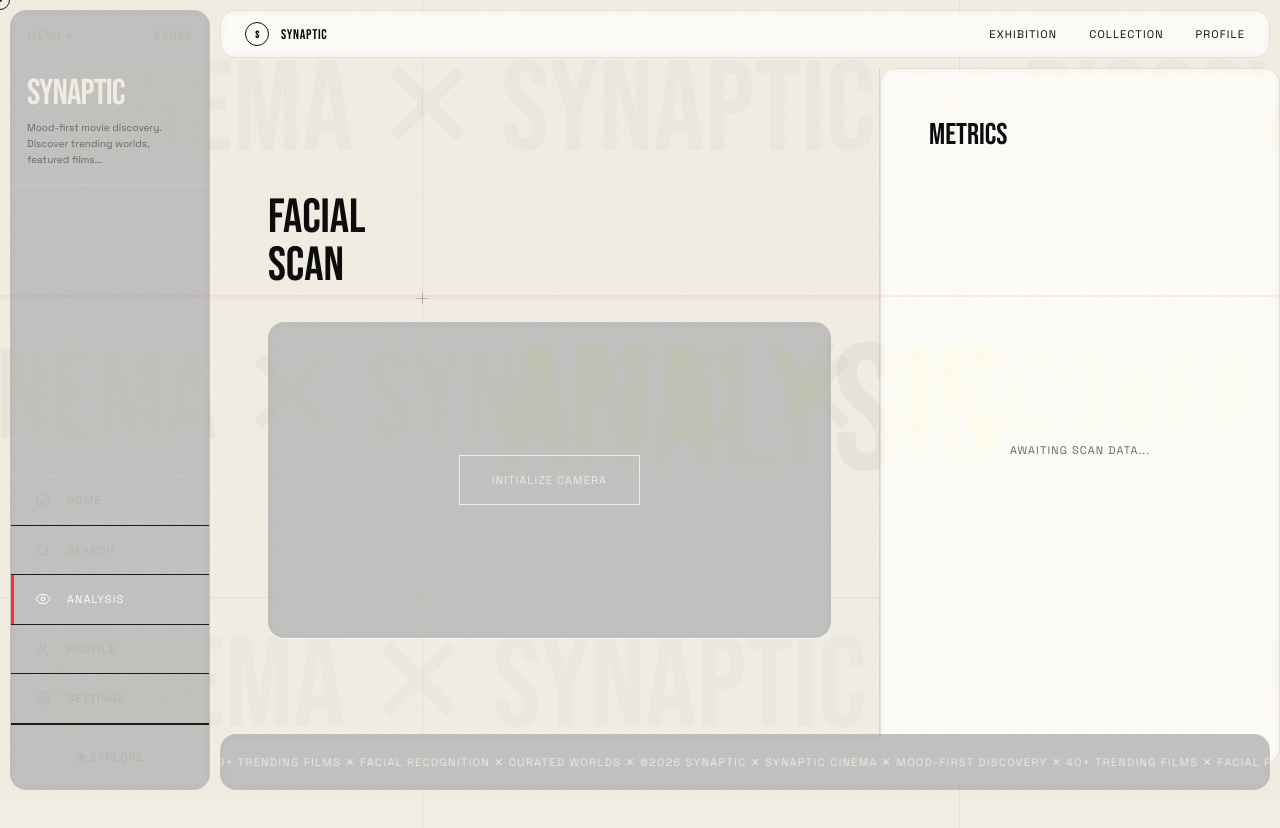
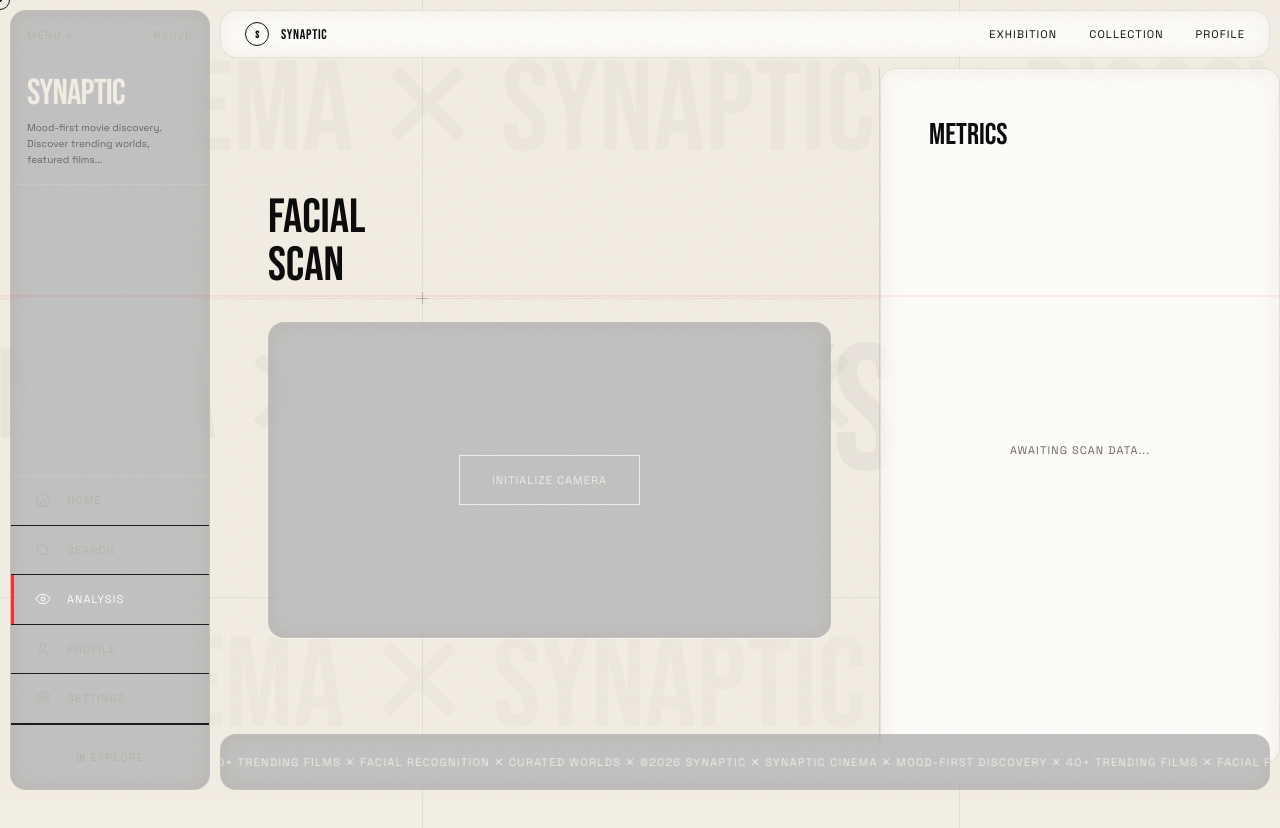
Before and after one commit to RUNRAX/SYNAPTIC-CINEMA, a Next.js app: page /analysis in a window 1280 px wide. Shown: the top 828 px of the page. Built offline with nearby package versions, Linux system fonts and the light colour scheme.

Commit message:
style: increase glass frost blur/glow and set dark mode as default

```diff
--- a/app/(main)/settings/page.jsx
+++ b/app/(main)/settings/page.jsx
@@ -20,7 +20,7 @@ export default function Settings() {
   useFlickerIn()
   const [mounted, setMounted] = useState(false)
   const [settings, setSettings] = useState({
-    theme: 'light',
+    theme: 'dark',
     minImdbRating: 6.0,
     customMoodGenres: DEFAULT_MOOD_GENRES,
     highPerformance: true,
@@ -33,7 +33,7 @@ export default function Settings() {
 
   useEffect(() => {
     try {
-      const savedTheme = localStorage.getItem('theme') || 'light'
+      const savedTheme = localStorage.getItem('theme') || 'dark'
       const savedMinRating = parseFloat(localStorage.getItem('minImdbRating')) || 6.0
       const savedMoodGenres = JSON.parse(localStorage.getItem('customMoodGenres')) || DEFAULT_MOOD_GENRES
 
--- a/app/globals.css
+++ b/app/globals.css
@@ -61,24 +61,24 @@
   /* Glass Frost Surfaces */
   .glass-frost {
     background: rgba(242, 237, 227, 0.20);
-    backdrop-filter: blur(5px) saturate(250%) brightness(120%);
-    -webkit-backdrop-filter: blur(5px) saturate(250%) brightness(120%);
+    backdrop-filter: blur(12px) saturate(300%) brightness(130%);
+    -webkit-backdrop-filter: blur(12px) saturate(300%) brightness(130%);
     border: 1px solid rgba(0, 0, 0, 0.08);
     border-radius: 16px;
   }
 
   .glass-frost-dark {
     background: rgba(10, 10, 10, 0.25);
-    backdrop-filter: blur(5px) saturate(250%) brightness(120%);
-    -webkit-backdrop-filter: blur(5px) saturate(250%) brightness(120%);
+    backdrop-filter: blur(12px) saturate(300%) brightness(130%);
+    -webkit-backdrop-filter: blur(12px) saturate(300%) brightness(130%);
     border: 1px solid rgba(255, 255, 255, 0.1);
     border-radius: 16px;
   }
 
   .glass-frost-light {
     background: rgba(242, 237, 227, 0.15);
-    backdrop-filter: blur(3px) saturate(200%) brightness(115%);
-    -webkit-backdrop-filter: blur(3px) saturate(200%) brightness(115%);
+    backdrop-filter: blur(8px) saturate(250%) brightness(120%);
+    -webkit-backdrop-filter: blur(8px) saturate(250%) brightness(120%);
     border: 1px solid rgba(0, 0, 0, 0.06);
     border-radius: 12px;
   }
--- a/app/layout.jsx
+++ b/app/layout.jsx
@@ -38,7 +38,9 @@ export default function RootLayout({ children }) {
         <script dangerouslySetInnerHTML={{
           __html: `
             try {
-              if (localStorage.getItem('theme') === 'dark') {
+              if (localStorage.getItem('theme') === 'light') {
+                document.documentElement.removeAttribute('data-theme');
+              } else {
                 document.documentElement.setAttribute('data-theme', 'dark');
               }
             } catch (e) {}
```
